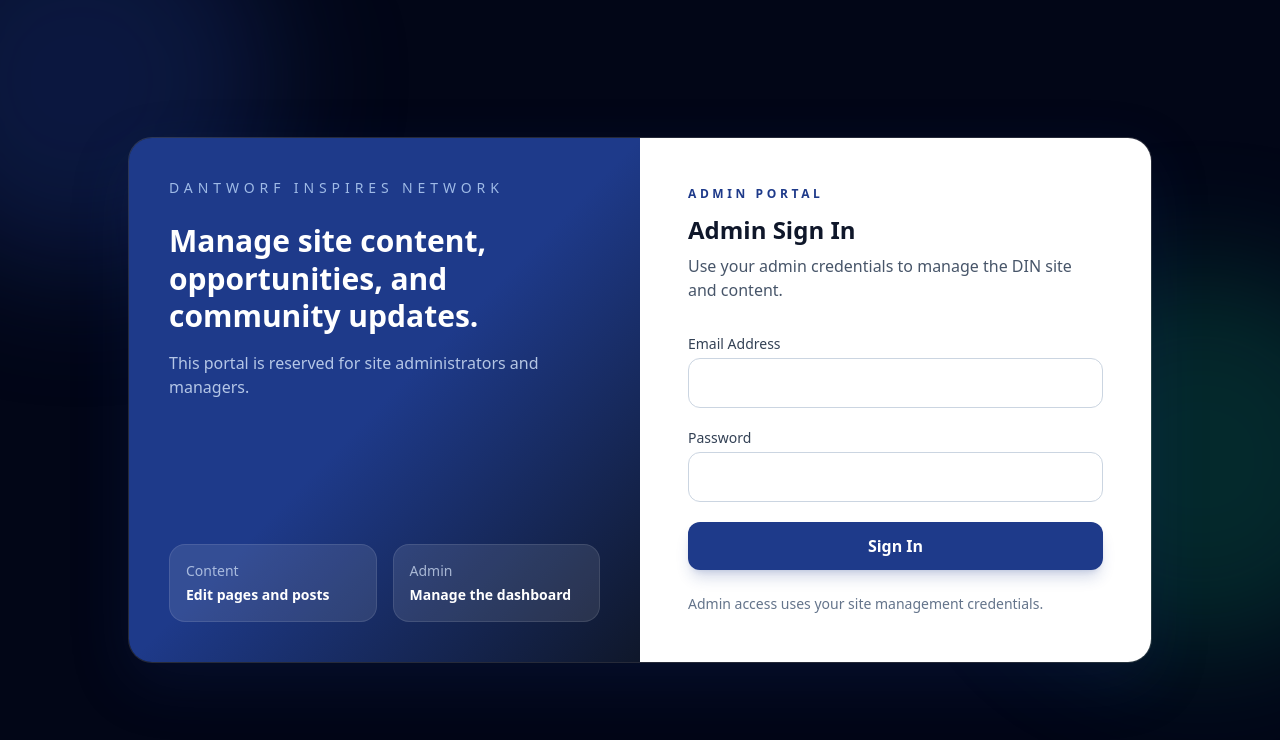
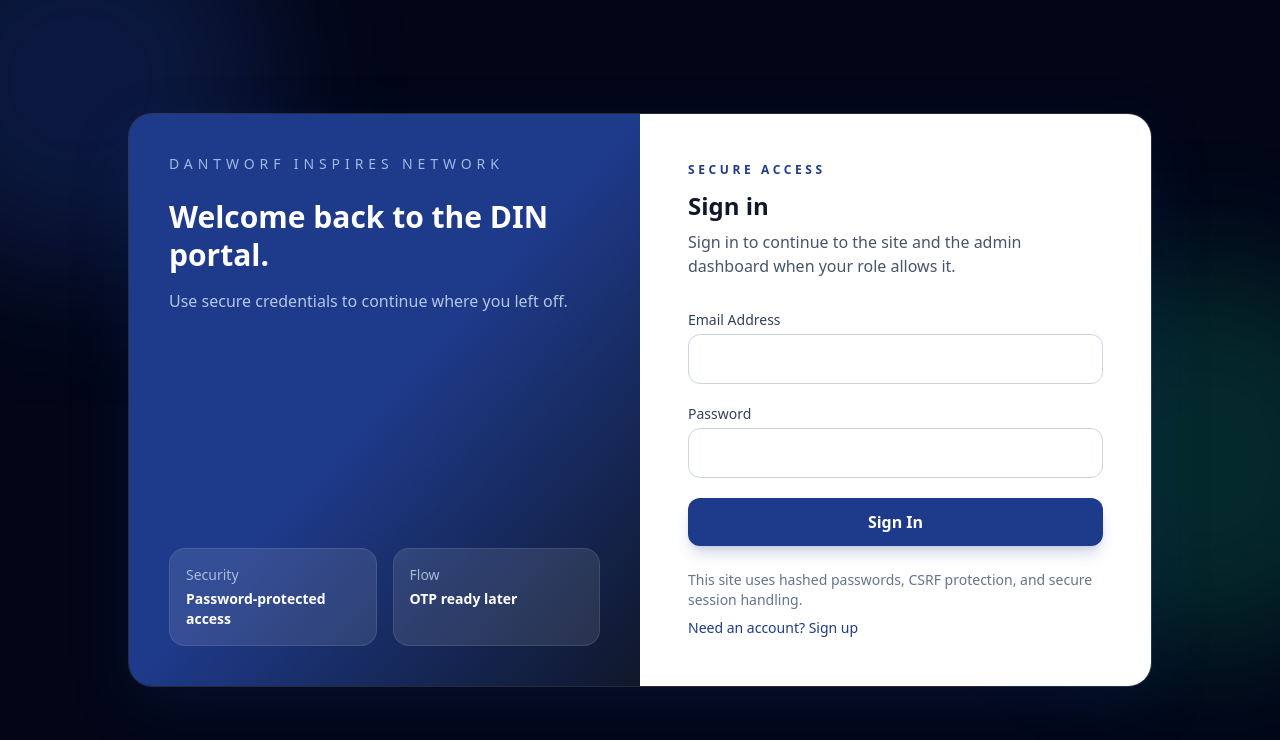
Before and after one commit to SevenCandid/DanTworf-Inspires-Network, a PHP site: page /login in a window 1280 px wide. Shown: the top 740 px of the page. Run offline with PHP 8.4, Linux system fonts and the light colour scheme; some libraries are stand-ins or nearby versions.

Commit message:
Add public signup and shared auth flow

```diff
--- a/index.php
+++ b/index.php
@@ -117,6 +117,10 @@ $router->post('/newsletter', 'HomeController@submitNewsletter');
 // Auth Routes
 $router->get('/login', 'AuthController@login');
 $router->post('/login', 'AuthController@authenticate');
+$router->get('/signup', 'AuthController@signup');
+$router->post('/signup', 'AuthController@register');
+$router->get('/register', 'AuthController@signup');
+$router->post('/register', 'AuthController@register');
 $router->post('/logout', 'AuthController@logout');
 
 // Admin Routes (Protected by controller constructors extending AdminBaseController)
--- a/src/Controllers/AuthController.php
+++ b/src/Controllers/AuthController.php
@@ -17,6 +17,16 @@ class AuthController {
         require_once __DIR__ . '/../Views/auth/form.php';
     }
 
+    public function signup() {
+        Session::start();
+        if (Session::has('user_id')) {
+            $this->redirectAuthenticatedUser();
+        }
+
+        $mode = 'signup';
+        require_once __DIR__ . '/../Views/auth/form.php';
+    }
+
     public function authenticate() {
         if ($_SERVER['REQUEST_METHOD'] !== 'POST') {
             header('Location: /login');
@@ -27,17 +37,21 @@ class AuthController {
             $this->flashAndRedirect('flash_error', 'Invalid CSRF token.', '/login');
         }
 
-        $email = Security::sanitizeInput($_POST['email'] ?? '');
-        $password = $_POST['password'] ?? '';
+        $email = trim((string) ($_POST['email'] ?? ''));
+        $password = (string) ($_POST['password'] ?? '');
+
+        if ($email === '' || $password === '') {
+            $this->flashAndRedirect('flash_error', 'Email and password are required.', '/login');
+        }
+
+        if (!filter_var($email, FILTER_VALIDATE_EMAIL)) {
+            $this->flashAndRedirect('flash_error', 'Please enter a valid email address.', '/login');
+        }
 
         $user = User::findByEmail($email);
 
         if (!$user || !password_verify($password, $user['password_hash'])) {
             $this->flashAndRedirect('flash_error', 'Invalid email or password.', '/login');
-        }
-
-        if (($user['role'] ?? 'student') !== 'admin') {
-            $this->flashAndRedirect('flash_error', 'This login is for admin access only.', '/login');
         }
 
         Session::start();
@@ -47,6 +61,54 @@ class AuthController {
         Session::set('user_name', $user['name']);
 
         $this->redirectAuthenticatedUser();
+    }
+
+    public function register() {
+        if ($_SERVER['REQUEST_METHOD'] !== 'POST') {
+            header('Location: /signup');
+            exit;
+        }
+
+        if (!Security::verifyCsrfToken($_POST['csrf_token'] ?? '')) {
+            $this->flashAndRedirect('flash_error', 'Invalid CSRF token.', '/signup');
+        }
+
+        $name = trim((string) ($_POST['name'] ?? ''));
+        $email = trim((string) ($_POST['email'] ?? ''));
+        $password = (string) ($_POST['password'] ?? '');
+        $confirmPassword = (string) ($_POST['confirm_password'] ?? '');
+
+        if ($name === '' || $email === '' || $password === '' || $confirmPassword === '') {
+            $this->flashAndRedirect('flash_error', 'All fields are required.', '/signup');
+        }
+
+        if (strlen($name) < 2) {
+            $this->flashAndRedirect('flash_error', 'Please enter your full name.', '/signup');
+        }
+
+        if (!filter_var($email, FILTER_VALIDATE_EMAIL)) {
+            $this->flashAndRedirect('flash_error', 'Please enter a valid email address.', '/signup');
+        }
+
+        if (strlen($password) < 8) {
+            $this->flashAndRedirect('flash_error', 'Password must be at least 8 characters long.', '/signup');
+        }
+
+        if ($password !== $confirmPassword) {
+            $this->flashAndRedirect('flash_error', 'Passwords do not match.', '/signup');
+        }
+
+        if (User::emailExists($email)) {
+            $this->flashAndRedirect('flash_error', 'An account with that email already exists.', '/signup');
+        }
+
+        User::create($name, $email, $password, 'student');
+
+        Session::start();
+        Session::set('flash_success', 'Your account has been created. Please sign in to continue.');
+
+        header('Location: /login');
+        exit;
     }
 
     public function logout() {
@@ -69,8 +131,7 @@ class AuthController {
         if ($role === 'admin') {
             header('Location: /admin');
         } else {
-            Session::destroy();
-            header('Location: /login');
+            header('Location: /');
         }
         exit;
     }
--- a/src/Core/Session.php
+++ b/src/Core/Session.php
@@ -8,7 +8,10 @@ class Session {
             // Configure secure session settings
             ini_set('session.cookie_httponly', '1');
             ini_set('session.use_only_cookies', '1');
-            // ini_set('session.cookie_secure', '1'); // Enable on HTTPS
+            $isHttps = (!empty($_SERVER['HTTPS']) && $_SERVER['HTTPS'] !== 'off')
+                || (($_SERVER['HTTP_X_FORWARDED_PROTO'] ?? '') === 'https');
+            ini_set('session.cookie_secure', $isHttps ? '1' : '0');
+            ini_set('session.cookie_samesite', 'Lax');
 
             session_start();
         }
--- a/src/Views/auth/form.php
+++ b/src/Views/auth/form.php
@@ -1,9 +1,24 @@
 <?php
 use App\Core\Session;
 
-$title = 'Admin Sign In';
-$subtitle = 'Use your admin credentials to manage the DIN site and content.';
-$action = '/login';
+$mode = $mode ?? 'login';
+$isSignup = $mode === 'signup';
+
+$title = $isSignup ? 'Create your account' : 'Sign in';
+$subtitle = $isSignup
+    ? 'Create your DIN account now. OTP verification will be added in the next phase.'
+    : 'Sign in to continue to the site and the admin dashboard when your role allows it.';
+$action = $isSignup ? '/signup' : '/login';
+$buttonLabel = $isSignup ? 'Create Account' : 'Sign In';
+$heroTitle = $isSignup
+    ? 'Set up your access in a few steps.'
+    : 'Welcome back to the DIN portal.';
+$heroText = $isSignup
+    ? 'Register your account now and we will layer OTP verification on top later.'
+    : 'Use secure credentials to continue where you left off.';
+$switchText = $isSignup ? 'Already have an account?' : 'Need an account?';
+$switchLink = $isSignup ? '/login' : '/signup';
+$switchLabel = $isSignup ? 'Sign in' : 'Sign up';
 ?>
 <!DOCTYPE html>
 <html lang="en">
@@ -38,19 +53,19 @@ $action = '/login';
         <div class="hidden lg:flex flex-col justify-between p-10 bg-gradient-to-br from-primary via-blue-900 to-slate-900">
             <div>
                 <p class="text-sm uppercase tracking-[0.35em] text-blue-200/80">DANTWORF INSPIRES NETWORK</p>
-                <h1 class="mt-6 text-3xl font-bold leading-tight">Manage site content, opportunities, and community updates.</h1>
+                <h1 class="mt-6 text-3xl font-bold leading-tight"><?= htmlspecialchars($heroTitle) ?></h1>
                 <p class="mt-4 text-blue-100/80 max-w-md">
-                    This portal is reserved for site administrators and managers.
+                    <?= htmlspecialchars($heroText) ?>
                 </p>
             </div>
             <div class="grid grid-cols-2 gap-4 text-sm">
                 <div class="rounded-2xl bg-white/10 p-4 border border-white/10">
-                    <p class="text-blue-100/70">Content</p>
-                    <p class="mt-1 font-semibold">Edit pages and posts</p>
+                    <p class="text-blue-100/70">Security</p>
+                    <p class="mt-1 font-semibold">Password-protected access</p>
                 </div>
                 <div class="rounded-2xl bg-white/10 p-4 border border-white/10">
-                    <p class="text-blue-100/70">Admin</p>
-                    <p class="mt-1 font-semibold">Manage the dashboard</p>
+                    <p class="text-blue-100/70">Flow</p>
+                    <p class="mt-1 font-semibold">OTP ready later</p>
                 </div>
             </div>
         </div>
@@ -58,7 +73,7 @@ $action = '/login';
         <div class="p-6 sm:p-10 lg:p-12 bg-white text-slate-900">
             <div class="max-w-md mx-auto">
                 <div class="mb-8">
-                    <p class="text-xs font-semibold uppercase tracking-[0.3em] text-primary">Admin Portal</p>
+                    <p class="text-xs font-semibold uppercase tracking-[0.3em] text-primary">Secure Access</p>
                     <h2 class="mt-3 text-2xl font-semibold"><?= htmlspecialchars($title) ?></h2>
                     <p class="mt-2 text-slate-600"><?= htmlspecialchars($subtitle) ?></p>
                 </div>
@@ -80,23 +95,43 @@ $action = '/login';
                 <form action="<?= $action ?>" method="POST" class="space-y-5">
                     <input type="hidden" name="csrf_token" value="<?= \App\Core\Security::generateCsrfToken() ?>">
 
+                    <?php if ($isSignup): ?>
+                        <div>
+                            <label class="block text-sm font-medium text-slate-700">Full Name</label>
+                            <input type="text" name="name" required minlength="2" autocomplete="name" class="mt-1 block w-full rounded-xl border border-slate-300 px-4 py-3 focus:border-primary focus:ring-2 focus:ring-primary/20 outline-none">
+                        </div>
+                    <?php endif; ?>
+
                     <div>
                         <label class="block text-sm font-medium text-slate-700">Email Address</label>
-                        <input type="email" name="email" required class="mt-1 block w-full rounded-xl border border-slate-300 px-4 py-3 focus:border-primary focus:ring-2 focus:ring-primary/20 outline-none">
+                        <input type="email" name="email" required autocomplete="email" class="mt-1 block w-full rounded-xl border border-slate-300 px-4 py-3 focus:border-primary focus:ring-2 focus:ring-primary/20 outline-none">
                     </div>
 
                     <div>
                         <label class="block text-sm font-medium text-slate-700">Password</label>
-                        <input type="password" name="password" required class="mt-1 block w-full rounded-xl border border-slate-300 px-4 py-3 focus:border-primary focus:ring-2 focus:ring-primary/20 outline-none">
+                        <input type="password" name="password" required minlength="8" autocomplete="<?= $isSignup ? 'new-password' : 'current-password' ?>" class="mt-1 block w-full rounded-xl border border-slate-300 px-4 py-3 focus:border-primary focus:ring-2 focus:ring-primary/20 outline-none">
+                        <?php if ($isSignup): ?>
+                            <p class="mt-2 text-xs text-slate-500">Use at least 8 characters.</p>
+                        <?php endif; ?>
                     </div>
 
+                    <?php if ($isSignup): ?>
+                        <div>
+                            <label class="block text-sm font-medium text-slate-700">Confirm Password</label>
+                            <input type="password" name="confirm_password" required minlength="8" autocomplete="new-password" class="mt-1 block w-full rounded-xl border border-slate-300 px-4 py-3 focus:border-primary focus:ring-2 focus:ring-primary/20 outline-none">
+                        </div>
+                    <?php endif; ?>
+
                     <button type="submit" class="w-full rounded-xl bg-primary px-4 py-3 font-semibold text-white shadow-lg shadow-primary/20 hover:bg-blue-800 transition-colors">
-                        Sign In
+                        <?= htmlspecialchars($buttonLabel) ?>
                     </button>
                 </form>
 
                 <div class="mt-6 text-sm text-slate-600 flex flex-col gap-2">
-                    <span class="text-slate-500">Admin access uses your site management credentials.</span>
+                    <span class="text-slate-500">This site uses hashed passwords, CSRF protection, and secure session handling.</span>
+                    <a href="<?= htmlspecialchars($switchLink) ?>" class="font-medium text-primary hover:text-blue-800 transition-colors">
+                        <?= htmlspecialchars($switchText . ' ' . $switchLabel) ?>
+                    </a>
                 </div>
             </div>
         </div>
```
Also changed, not shown: src/Views/layouts/main.php (+5 -3 lines).
